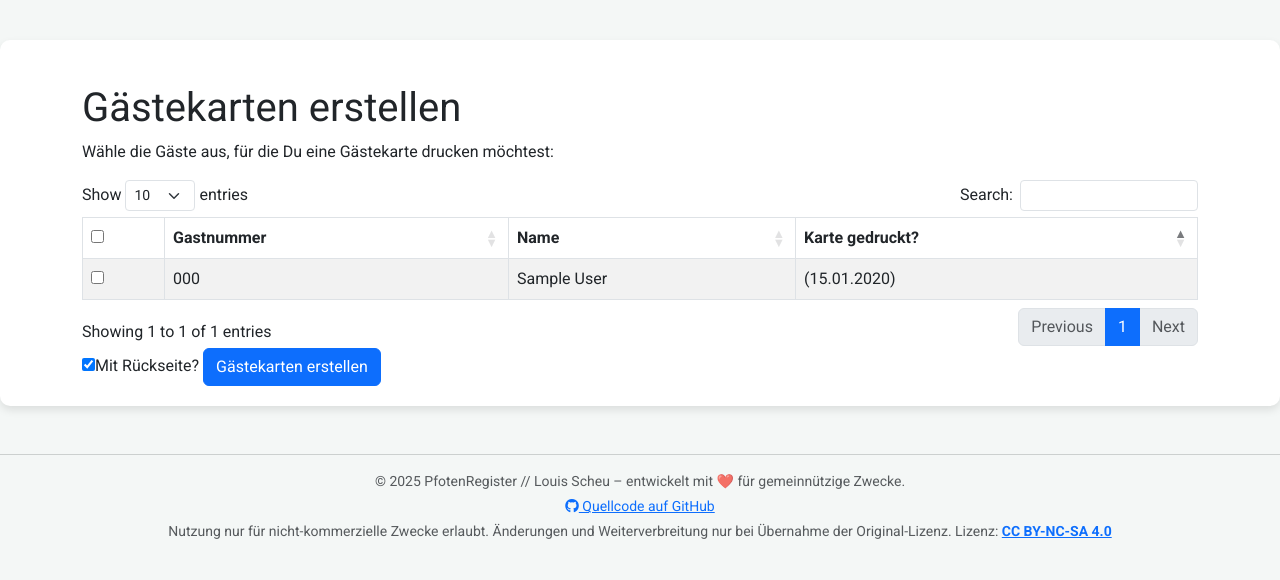
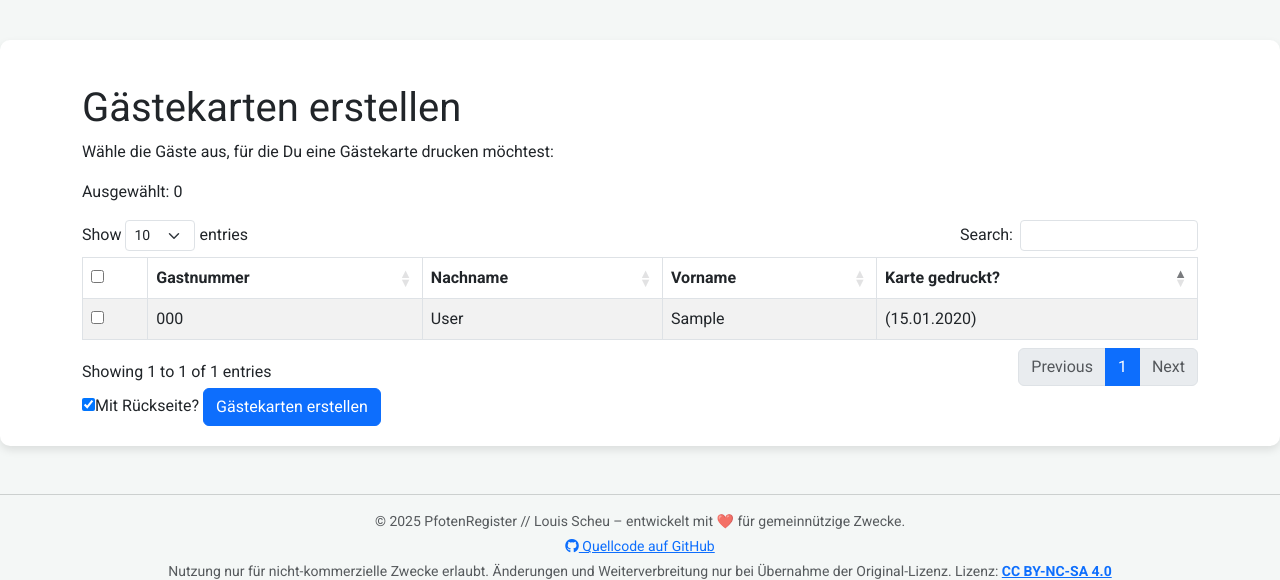
Before and after one commit to smoky1337/PfotenRegister, a Flask app: template app/templates/admin/print_guest_cards.html in a window 1280 px wide. Shown: the part 56-636 px from the top of the page. Run offline with Flask 3, Linux system fonts and the light colour scheme; the template is opened without the code that fills it: values that come from a table or form of the project are taken from there, others are empty; tables that the repository leaves empty hold one stand-in row (values such as "Sample post"); some libraries are stand-ins or nearby versions.

Commit message:
[Fix] Guest Cards

```diff
--- a/app/templates/admin/print_guest_cards.html
+++ b/app/templates/admin/print_guest_cards.html
@@ -8,13 +8,15 @@
 <div class="container mt-4">
   <h1>Gästekarten erstellen</h1>
   <p>Wähle die Gäste aus, für die Du eine Gästekarte drucken möchtest:</p>
+  <p>Ausgewählt: <span id="selectedCount">0</span></p>
    <form method="post" action="{{ url_for('admin.print_guest_cards') }}">
     <table id="guestTable" class="table table-striped table-bordered">
       <thead>
         <tr>
           <th scope="col"><input type="checkbox" id="selectAll"></th>
           <th scope="col">Gastnummer</th>
-          <th scope="col">Name</th>
+          <th scope="col">Nachname</th>
+          <th scope="col">Vorname</th>
           <th scope="col">Karte gedruckt?</th>
         </tr>
       </thead>
@@ -28,7 +30,8 @@
                    class="select-guest">
           </td>
           <td>{{ guest.number }}</td>
-          <td>{{ guest.firstname }} {{ guest.lastname }}</td>
+          <td>{{ guest.lastname }}</td>
+          <td>{{ guest.firstname }}</td>
           <td>
             {% if guest.guest_card_printed_on %}
               ({{ guest.guest_card_printed_on.strftime('%d.%m.%Y') }})
@@ -55,13 +58,23 @@
       // Track selected guest IDs across pagination
       var selectedGuestIds = [];
 
+      // Update the displayed count of selected guests
+      function updateSelectedCount() {
+        $('#selectedCount').text(selectedGuestIds.length);
+      }
+      // Initial count
+      updateSelectedCount();
+
       // Initialize DataTable
       var table = $('#guestTable').DataTable({
         columnDefs: [
           { orderable: false, targets: 0 }  // disable sorting on checkbox column
         ],
-        order: [[3, "asc"]],
-        lengthMenu: [[10, 25, 50, -1], [10, 25, 50, "Alle"]]
+        order: [[4	, "asc"]],
+        lengthMenu: [[10, 25, 50, -1], [10, 25, 50, "Alle"]],
+	  	"language": {
+				"url": "//cdn.datatables.net/plug-ins/1.10.25/i18n/German.json"
+			}
       });
 
       // Handle individual checkbox clicks
@@ -72,6 +85,7 @@
         } else {
           selectedGuestIds = selectedGuestIds.filter(function(item) { return item !== id; });
         }
+        updateSelectedCount();
       });
 
       // Update checkboxes on table draw (pagination/filter)
@@ -84,6 +98,7 @@
         var allVisible = $('input.select-guest', rows).length > 0;
         var allChecked = allVisible && $('input.select-guest', rows).length === $('input.select-guest:checked', rows).length;
         $('#selectAll').prop('checked', allChecked);
+        updateSelectedCount();
       });
 
       // 'Select All' for current page
@@ -99,6 +114,7 @@
             $(this).prop('checked', false);
           }
         });
+        updateSelectedCount();
       });
 
       // On form submit, append all selected IDs as hidden inputs
```
